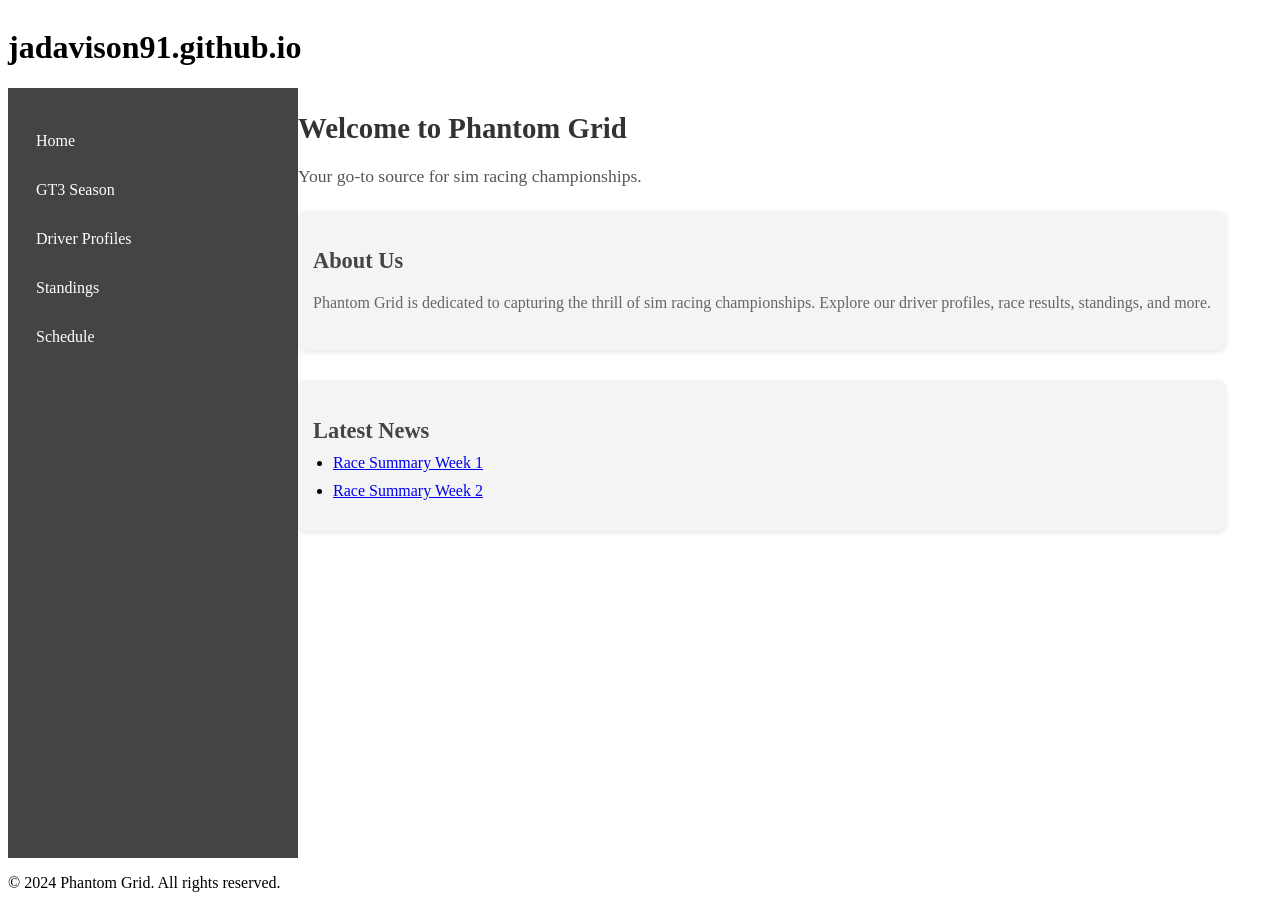
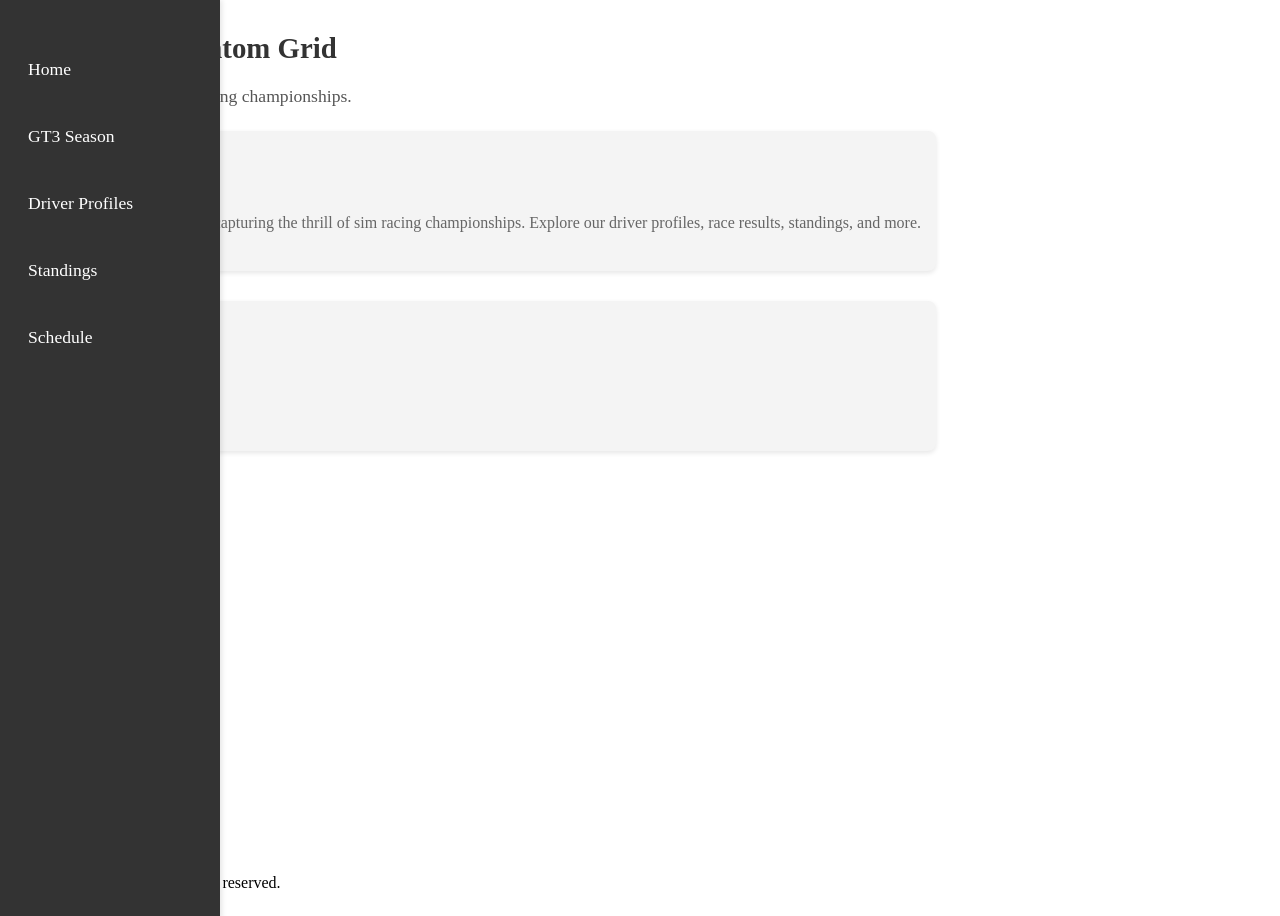
Before and after one commit to jadavison91/jadavison91.github.io, a Jekyll site: the page built from phantom.html, in a window 1280 px wide. Built offline with Jekyll 4.4.1, drawn with Linux system fonts in a browser that asks for light colours.

Commit message:
updating styles test

```diff
--- a/_includes/header.html
+++ /dev/null
@@ -1,3 +0,0 @@
-<header>
-    <h1>{{ site.title }}</h1>
-</header>
--- a/_layouts/default.html
+++ b/_layouts/default.html
@@ -9,8 +9,6 @@
 </head>
 <body>
     <div class="container">
-        {% include header.html %}
-
         <div class="content-wrapper">
             <aside>
                 {% include nav.html %}
--- a/assets/css/styles.css
+++ b/assets/css/styles.css
@@ -1,4 +1,12 @@
 /* styles.css */
+.body {
+    font-family: Arial, sans-serif;
+    margin: 0;
+    padding: 0;
+    background-color: #f9f9f9;
+    color: #333;
+    display: flex;
+}
 
 /* Container Layout */
 .container {
@@ -15,11 +23,16 @@
 
 /* Sidebar (Navigation) Styling */
 aside {
-    width: 250px;
-    background-color: #444;
+    width: 220px;
+    background-color: #333;
     color: #fff;
-    padding: 20px;
+    padding-top: 20px;
+    position: fixed;
+    height: 100%;
+    top: 0;
+    left: 0;
     flex-shrink: 0; /* Prevents sidebar from shrinking */
+    box-shadow: 2px 0 5px rgba(0,0,0,0.1);
 }
 
 aside nav ul {
@@ -28,7 +41,7 @@ aside nav ul {
 }
 
 aside nav ul li {
-    margin: 15px 0;
+    padding: 15px 20px;
 }
 
 aside nav ul li a {
@@ -36,6 +49,7 @@ aside nav ul li a {
     text-decoration: none;
     padding: 8px;
     display: block;
+    font-size: 1.1em;
     border-radius: 5px;
     transition: background-color 0.3s ease;
 }
```
